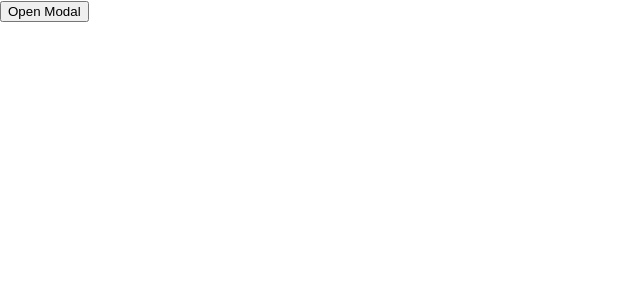
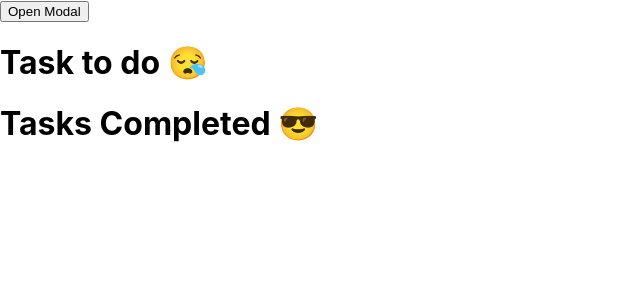
Before and after one commit to Saul19-L98/todoTasks, a React (Create React App) app: page / in a window 1280 px wide. Shown: the top 300 px of the page, without its empty margins (0-640 px from the left). Built offline with nearby package versions, Linux system fonts and the light colour scheme.

Commit message:
basic functionality addded

```diff
--- a/package.json
+++ b/package.json
@@ -16,7 +16,8 @@
     "react-modal": "^3.16.1",
     "react-scripts": "5.0.1",
     "typescript": "^4.4.2",
-    "web-vitals": "^2.1.0"
+    "web-vitals": "^2.1.0",
+    "zustand": "^4.3.5"
   },
   "scripts": {
     "start": "react-scripts start",
--- a/src/App.tsx
+++ b/src/App.tsx
@@ -1,4 +1,4 @@
-import React,{useState,useEffect,useRef} from 'react';
+import React,{useState,useEffect,useRef,Dispatch,SetStateAction} from 'react';
 import Modal from 'react-modal';
 import { useForm, SubmitHandler } from "react-hook-form";
 
@@ -30,13 +30,23 @@ function App() {
   const [task, setTask] = useState<FormValues>();
 
   // list state
-  const [listTasks, setListTasks] = useState<FormValues[]>();
+  const [listTasks, setListTasks] = useState<FormValues[]>([]);
 
-  const { register,reset, formState:{errors}, handleSubmit } = useForm<FormValues>();
+  //task completed
+  const [tasksCompleted,setTasksCompleted] = useState<FormValues[]>([]);
+
+  const { register, reset, formState:{errors}, handleSubmit } = useForm<FormValues>();
 
   useEffect(() => {
-    setTask({ title:"", description:"", supervisor:"", date:"" });
-    setListTasks([{ title:"", description:"", supervisor:"", date:"" }]);
+    const initialState: FormValues = {
+      title:"",
+      description:"",
+      supervisor:"",
+      date:""
+    }
+    setTask(initialState);
+    //setListTasks([initialState]);
+    //setTasksCompleted([initialState]);
   }, []);
 
   // effect runs when task state is updated
@@ -51,14 +61,53 @@ function App() {
 
   const handleSubmitAction:SubmitHandler<FormValues> = (data) => {
     console.log(data);
-    setListTasks(prevState => ([...prevState!,{
-      title:data.title,
-      description:data.description,
-      supervisor:data.supervisor,
-      date:data.date
-    }]))
+    setListTasks(prevState => {
+      // If prevState is empty, return a new array with only the new task
+    if (prevState.length === 0) {
+      return [
+        {
+          title: data.title,
+          description: data.description,
+          supervisor: data.supervisor,
+          date: data.date,
+        },
+      ];
+    }
+    // Otherwise, concatenate the prevState and the new task
+    else {
+      return [
+        ...prevState,
+        {
+          title: data.title,
+          description: data.description,
+          supervisor: data.supervisor,
+          date: data.date,
+        },
+      ];
+    }
+    })
     reset();
     closeModal();
+  }
+
+  const tasksCompletedHandler = (index:number) => {
+    setTasksCompleted(prevState => ([
+      ...prevState,
+      listTasks[index],
+    ]));
+    setListTasks( prevState => (prevState.filter((task,i) => i !== index)));
+  }
+
+  const notCompletedYetHandler = (index:number) => {
+    setListTasks(prevState => ([
+      ...prevState,
+      tasksCompleted[index],
+    ]));
+    setTasksCompleted( prevState => (prevState.filter((task,i) => i !== index)));
+  }
+
+  const deleteTaskHandler = (index: number, setTasks: Dispatch<SetStateAction<FormValues[]>>) => {
+    setTasks((prevTasks) => prevTasks.filter((task, i) => i !== index));
   }
 
   function closeModal() {
@@ -68,7 +117,8 @@ function App() {
   return (
     <div>
       <button onClick={openModal}>Open Modal</button>
-      <div>
+      <div id='section1'>
+        <h1>Task to do 😪</h1>
         {
           listTasks?.map( (listtask,index) => (
             <div key={index}>
@@ -77,6 +127,29 @@ function App() {
                 <p>{listtask.description}</p>
                 <p>{listtask.supervisor}</p>
                 <p>{listtask.date}</p>
+              </div>
+              <div>
+                <button onClick={()=>tasksCompletedHandler(index)}>Completed</button>
+                <button onClick={() => deleteTaskHandler(index, setListTasks)}>Delete</button>
+              </div>
+            </div>
+          ))
+        }
+      </div>
+      <div id='section2'>
+        <h1>Tasks Completed 😎</h1>
+        {
+          tasksCompleted?.map( (taskCompleted,index) => (
+            <div key={index}>
+              <h2>{taskCompleted.title}</h2>
+              <div>
+                <p>{taskCompleted.description}</p>
+                <p>{taskCompleted.supervisor}</p>
+                <p>{taskCompleted.date}</p>
+              </div>
+              <div>
+                <button onClick={() => notCompletedYetHandler(index)}>Not Yet</button>
+                <button onClick={() => deleteTaskHandler(index, setTasksCompleted)}>Delete</button>
               </div>
             </div>
           ))
```
Also changed, not shown: 1 other file (tests, documents, lock files or other folders).
